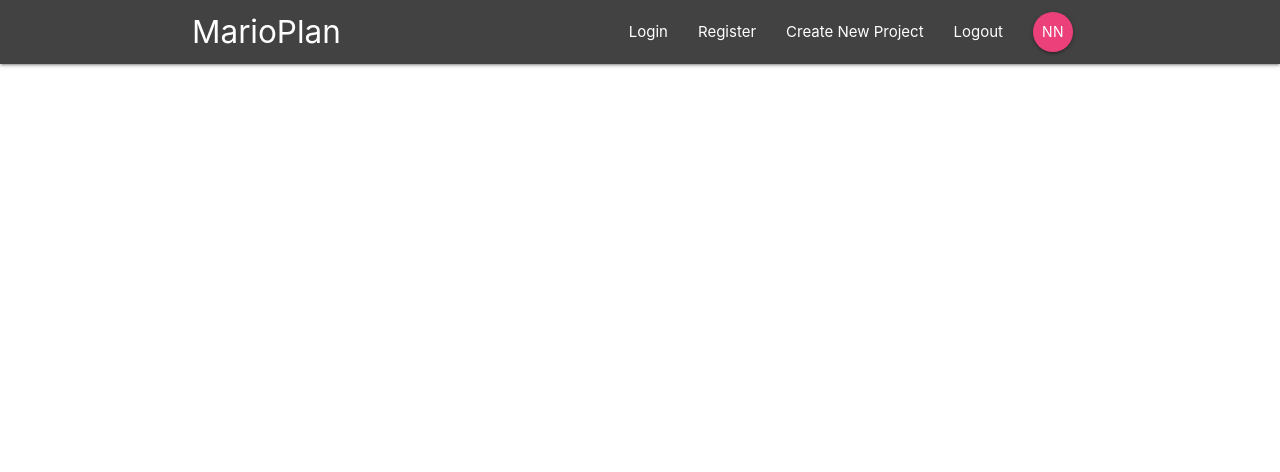
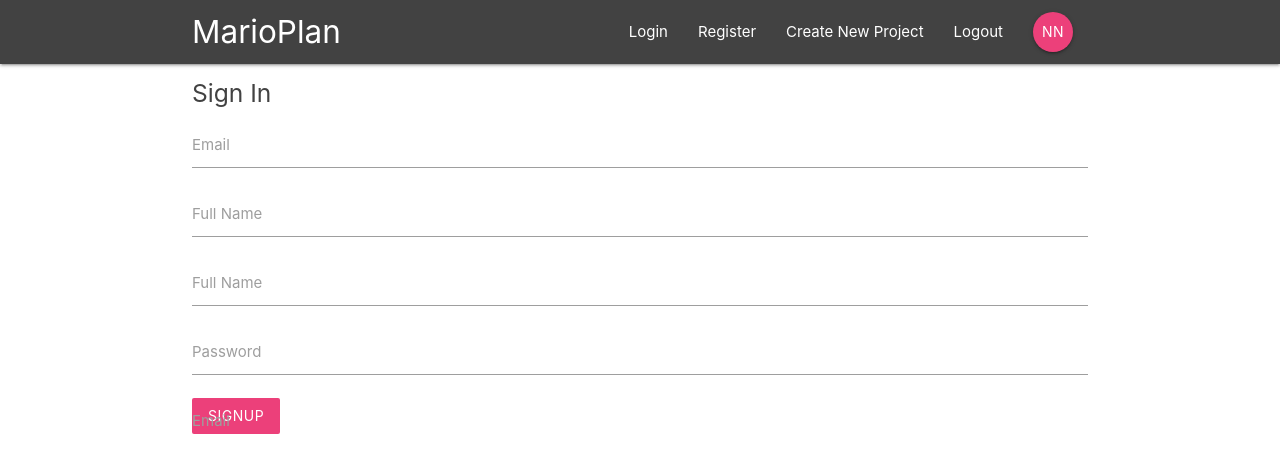
Before and after one commit to Babatunde13/react-redux-firebase, a React (Create React App) app: page /auth/register in a window 1280 px wide. Shown: the top 472 px of the page. Built offline with nearby package versions, Linux system fonts and the light colour scheme.

Commit message:
auth endpoints

```diff
--- a/public/index.html
+++ b/public/index.html
@@ -42,5 +42,7 @@
       To begin the development, run `npm start` or `yarn start`.
       To create a production bundle, use `npm run build` or `yarn build`.
     -->
+        <!-- Compiled and minified JavaScript -->
+    <script src="https://cdnjs.cloudflare.com/ajax/libs/materialize/1.0.0/js/materialize.min.js"></script>
   </body>
 </html>
--- a/src/App.js
+++ b/src/App.js
@@ -2,6 +2,8 @@ import { BrowserRouter, Switch, Route } from "react-router-dom";
 import {Navbar} from "./components/layout/Navbar";
 import Dashboard from "./components/dashboard/Dashboard";
 import ProjectDetails from "./components/projects/ProjectDetails";
+import SignIn from "./components/auth/SignIn";
+import SignUp from "./components/auth/SignUp";
 
 function App() {
   return (
@@ -11,6 +13,8 @@ function App() {
         <Switch>
           <Route exact path="/" component={Dashboard} />
           <Route exact path="/project/:id" component={ProjectDetails} />
+          <Route exact path="/auth/login" component={SignIn} />
+          <Route exact path="/auth/register" component={SignUp} />
         </Switch>
       </div>
     </BrowserRouter>
--- a/src/components/auth/SignIn.js
+++ b/src/components/auth/SignIn.js
@@ -0,0 +1,34 @@
+import React, {useState} from 'react'
+
+const SignIn = () => {
+    const [signInData, setSignInData] = useState({email: '', password: ''})
+    const submit = e => {
+        e.preventDefault();
+    }
+    const handleChange =e => {
+        const {id, value} = e.target
+        setSignInData({...signInData, [id]: value})
+        console.log(signInData)
+    }
+    return (
+        <div className="container">
+            <form className="white" onSubmit={submit}>
+                <h5 className="grey-text text-darken-3">Sign In</h5>
+                <div className="input-field">
+                    <label htmlFor="email">Email</label>
+                    <input id="email" type="email" onChange={handleChange} />
+                </div>
+                <div className="input-field">
+                    <label htmlFor="password">Password</label>
+                    <input id="password" type="password" onChange={handleChange} />
+                </div>
+                <div className="input-field">
+                    <label htmlFor="email">Email</label>
+                    <button className="btn pink lighten-1 z-depth-0">Login</button>
+                </div>
+            </form>
+        </div>
+    )
+}
+
+export default SignIn
--- a/src/components/auth/SignUp.js
+++ b/src/components/auth/SignUp.js
@@ -0,0 +1,47 @@
+import React, {useState} from 'react'
+
+const SignUp = () => {
+    const [signUpData, setSignUpData] = useState({
+        email: '',
+        firstName:'',
+        lastName:'',
+        password: ''
+    })
+    const submit = e => {
+        e.preventDefault();
+    }
+    const handleChange =e => {
+        const {id, value} = e.target
+        setSignUpData({...signUpData, [id]: value})
+        console.log(signUpData)
+    }
+    return (
+        <div className="container">
+            <form className="white" onSubmit={submit}>
+                <h5 className="grey-text text-darken-3">Sign In</h5>
+                <div className="input-field">
+                    <label htmlFor="email">Email</label>
+                    <input id="email" type="email" onChange={handleChange} />
+                </div>
+                <div className="input-field">
+                    <label htmlFor="fullname">Full Name</label>
+                    <input id="firstName" type="text" onChange={handleChange} />
+                </div>
+                <div className="input-field">
+                    <label htmlFor="fullname">Full Name</label>
+                    <input id="lastName" type="text" onChange={handleChange} />
+                </div>
+                <div className="input-field">
+                    <label htmlFor="password">Password</label>
+                    <input id="password" type="password" onChange={handleChange} />
+                </div>
+                <div className="input-field">
+                    <label htmlFor="email">Email</label>
+                    <button className="btn pink lighten-1 z-depth-0">Signup</button>
+                </div>
+            </form>
+        </div>
+    )
+}
+
+export default SignUp
--- a/src/components/layout/SignedInLink.js
+++ b/src/components/layout/SignedInLink.js
@@ -4,8 +4,8 @@ import { NavLink } from "react-router-dom";
 export const SignedInLink = () => {
     return (
         <ul className="right">
-            <li><NavLink to='/'>Create New Project</NavLink></li>
-            <li><NavLink to='/'>Logout</NavLink></li>
+            <li><NavLink to='/create'>Create New Project</NavLink></li>
+            <li><NavLink to='/auth/logout'>Logout</NavLink></li>
             <li><NavLink to='/' className="btn btn-floating pink lighten-1">NN</NavLink></li>
         </ul>
     )
--- a/src/components/layout/SignedOutLink.js
+++ b/src/components/layout/SignedOutLink.js
@@ -4,8 +4,8 @@ import { NavLink } from "react-router-dom";
 export const SignedOutLink = () => {
     return (
         <ul className="right">
-            <li><NavLink to='/'>Login</NavLink></li>
-            <li><NavLink to='/'>Register</NavLink></li>
+            <li><NavLink to='/auth/login'>Login</NavLink></li>
+            <li><NavLink to='/auth/register'>Register</NavLink></li>
         </ul>
     )
 }
```
